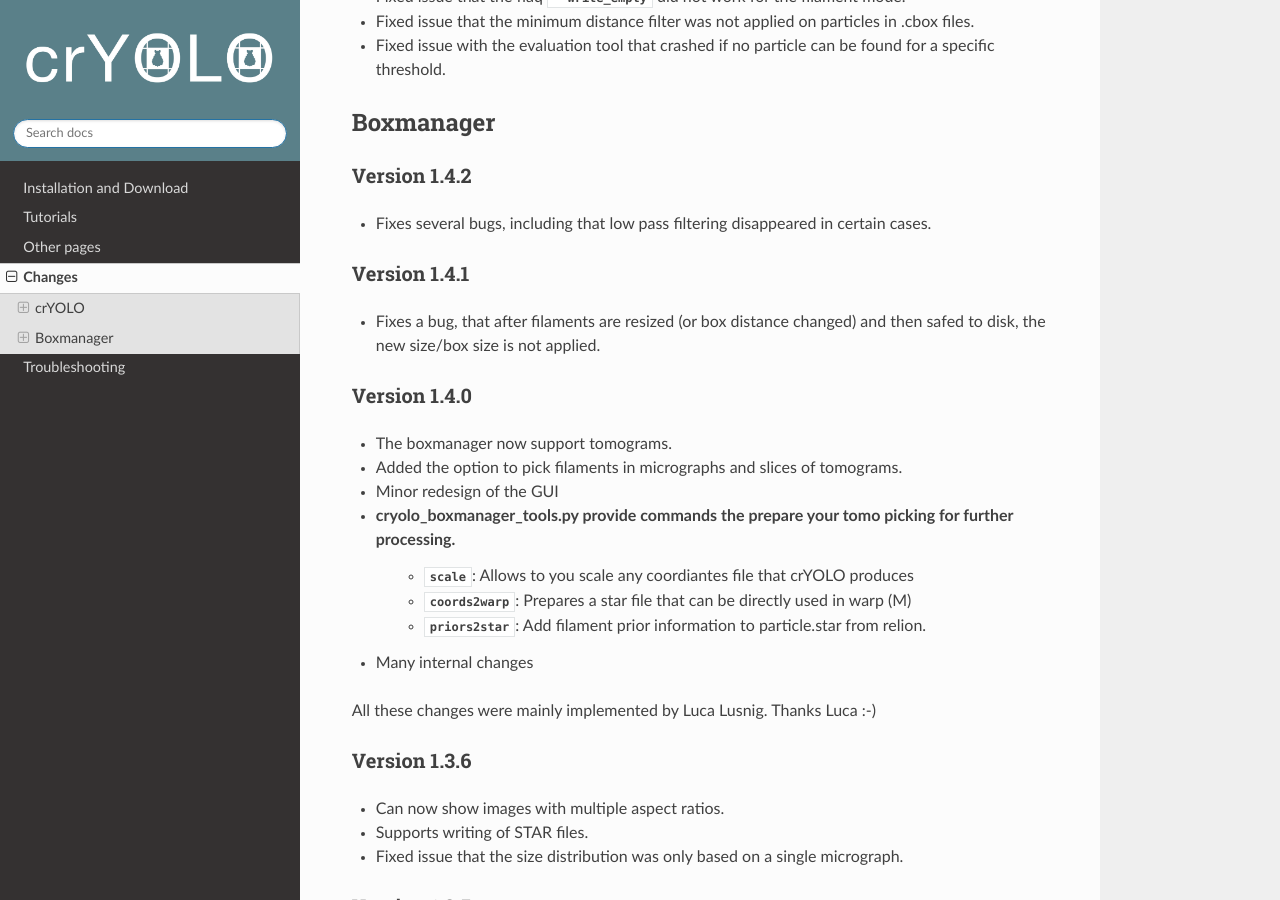
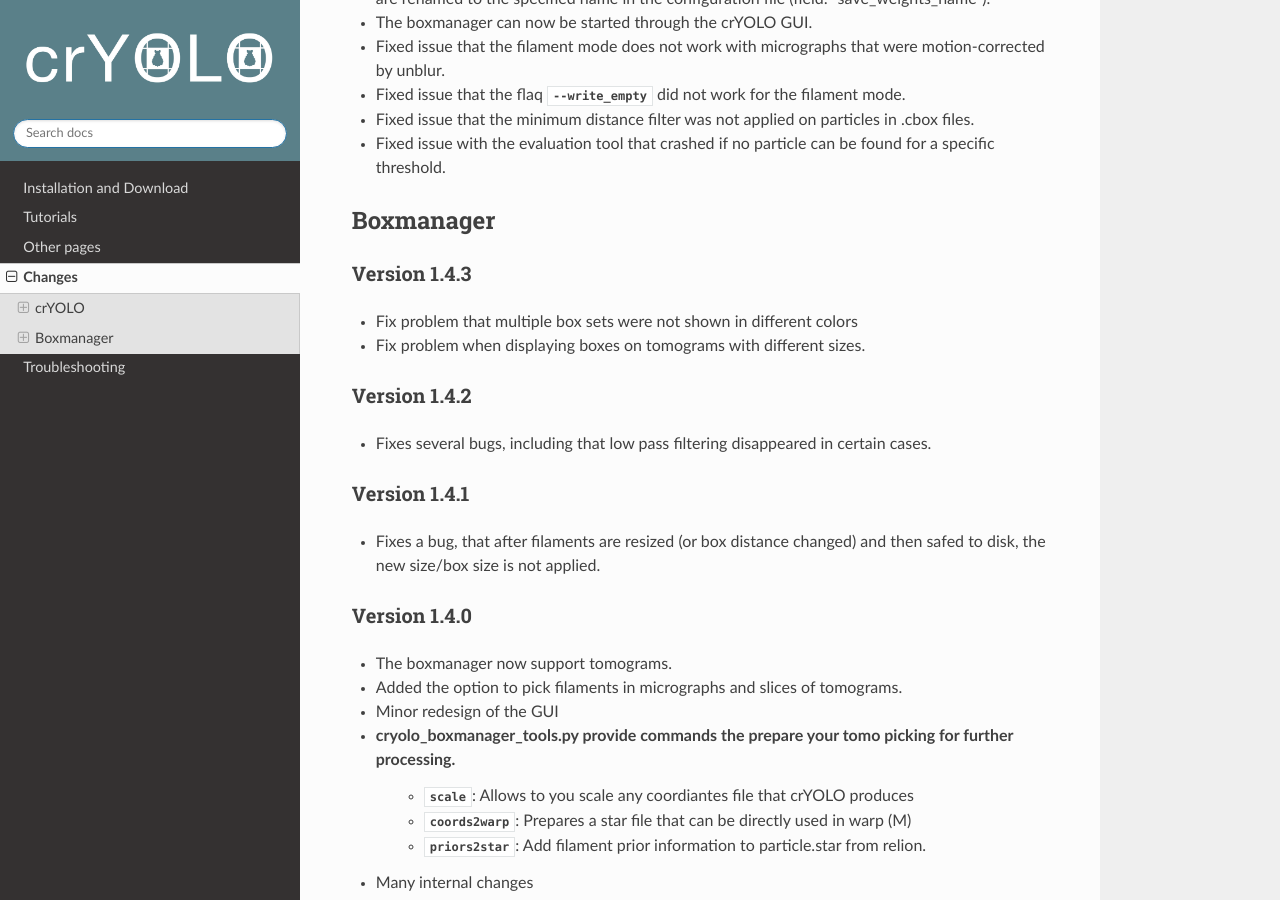
Before and after one commit to MPI-Dortmund/cryolo, a Sphinx documentation site: the page built from source/changes.rst, in a window 1280 px wide and 900 px high, scrolled down 3734 px. Built offline with Sphinx 7.4.7 and the Read the Docs theme 2.0.0, drawn with Linux system fonts in a browser that asks for light colours; some of the changed text lies outside the part shown.

Commit message:
changed 1.8.1 / BM 1.4.3

```diff
--- a/source/changes.rst
+++ b/source/changes.rst
@@ -3,6 +3,11 @@
 
 crYOLO
 ^^^^^^
+
+Version 1.8.1
+*************
+
+* Fix crash when cryolo_evaluation is used with CBOX files as ground truth.
 
 Version 1.8.0
 *************
@@ -145,6 +150,12 @@
 Boxmanager
 ^^^^^^^^^^
 
+Version 1.4.3
+*************
+
+* Fix problem that multiple box sets were not shown in different colors
+* Fix problem when displaying boxes on tomograms with different sizes.
+
 Version 1.4.2
 *************
 
```
